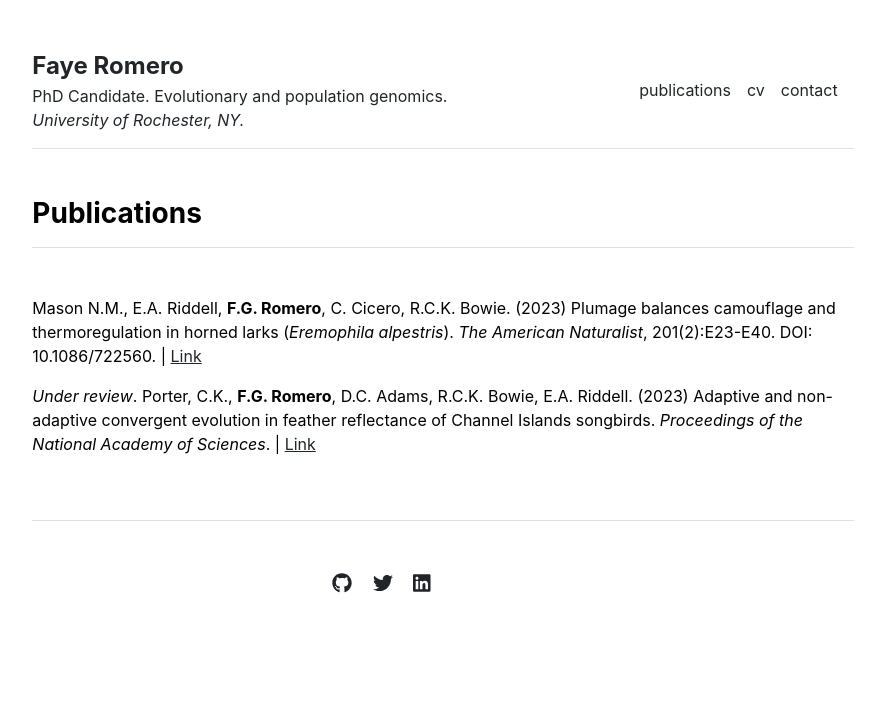
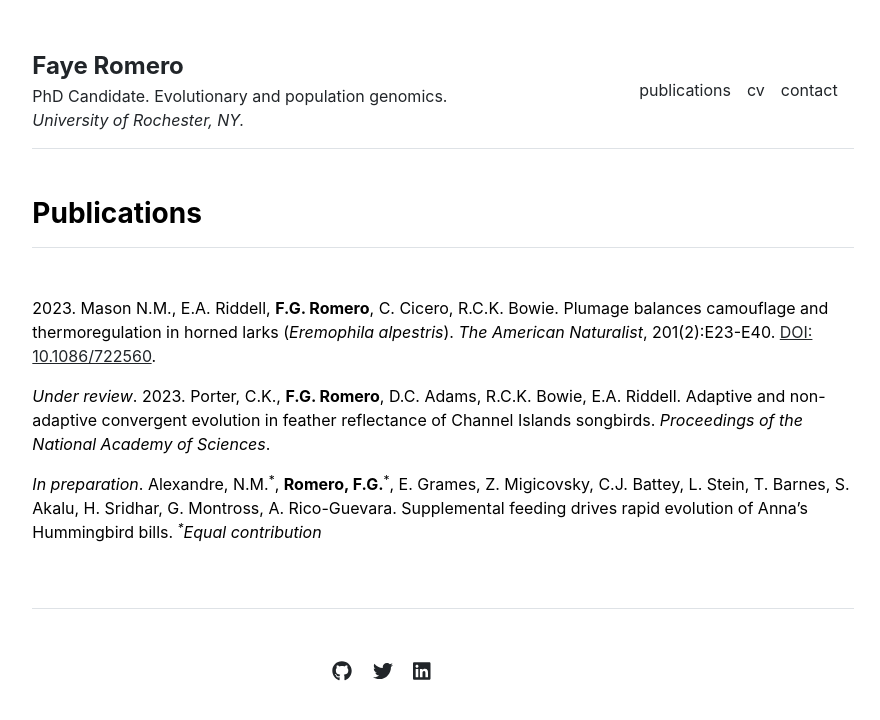
Before and after one commit to faye-romero/faye-romero.github.io, a Jekyll site: the page built from publications.md, in a window 1280 px wide. Shown: the top 720 px of the page, without its empty margins (197-1077 px from the left). Built offline with Jekyll 4.4.1, drawn with Linux system fonts in a browser that asks for light colours.

Commit message:
More updates

```diff
--- a/_data/publications.yml
+++ b/_data/publications.yml
@@ -1,7 +1,9 @@
 featured:
-- {name: 'Mason N.M., E.A. Riddell, <b>F.G. Romero</b>, C. Cicero, R.C.K. Bowie. (2023) Plumage balances camouflage and thermoregulation in horned larks (<i>Eremophila alpestris</i>). <i>The American Naturalist</i>, 201(2):E23-E40. DOI: 10.1086/722560.', url: 'https://www.journals.uchicago.edu/doi/10.1086/722560'}
+- {name: '2023. Mason N.M., E.A. Riddell, <b>F.G. Romero</b>, C. Cicero, R.C.K. Bowie. Plumage balances camouflage and thermoregulation in horned larks (<i>Eremophila alpestris</i>). <i>The American Naturalist</i>, 201(2):E23-E40. <a href="https://www.journals.uchicago.edu/doi/10.1086/722560">DOI: 10.1086/722560</a>.'}
 
 index:
-- {name: 'Mason N.M., E.A. Riddell, <b>F.G. Romero</b>, C. Cicero, R.C.K. Bowie. (2023) Plumage balances camouflage and thermoregulation in horned larks (<i>Eremophila alpestris</i>). <i>The American Naturalist</i>, 201(2):E23-E40. DOI: 10.1086/722560.', url: 'https://www.journals.uchicago.edu/doi/10.1086/722560'}
+- {name: '2023. Mason N.M., E.A. Riddell, <b>F.G. Romero</b>, C. Cicero, R.C.K. Bowie. Plumage balances camouflage and thermoregulation in horned larks (<i>Eremophila alpestris</i>). <i>The American Naturalist</i>, 201(2):E23-E40. <a href="https://www.journals.uchicago.edu/doi/10.1086/722560">DOI: 10.1086/722560</a>.'}
 
-- {name: '<i>Under review</i>. Porter, C.K., <b>F.G. Romero</b>, D.C. Adams, R.C.K. Bowie, E.A. Riddell. (2023) Adaptive and non-adaptive convergent evolution in feather reflectance of Channel Islands songbirds. <i>Proceedings of the National Academy of Sciences</i>.'}
+- {name: '<i>Under review</i>. 2023. Porter, C.K., <b>F.G. Romero</b>, D.C. Adams, R.C.K. Bowie, E.A. Riddell. Adaptive and non-adaptive convergent evolution in feather reflectance of Channel Islands songbirds. <i>Proceedings of the National Academy of Sciences</i>.'}
+
+- {name: '<i>In preparation</i>. Alexandre, N.M.<sup>*</sup>, <b>Romero, F.G.</b><sup>*</sup>, E. Grames, Z. Migicovsky, C.J. Battey, L. Stein, T. Barnes, S. Akalu, H. Sridhar, G. Montross, A. Rico-Guevara. Supplemental feeding drives rapid evolution of Anna’s Hummingbird bills. <i><sup>*</sup>Equal contribution</i>'}
--- a/_includes/publications.html
+++ b/_includes/publications.html
@@ -3,11 +3,11 @@
     <h3 class="fw-bold border-bottom pb-3 mb-5">Publications</h3>
     {% if page.title == "Home" %}
       {% for item in site.data.publications.featured %}
-        <p>{{ item.name }} | <a href="{{ item.url }}">Link</a></p>
+        <p>{{ item.name }}</p>
       {% endfor %}
     {% else %}
       {% for item in site.data.publications.index %}
-        <p>{{ item.name }} | <a href="{{ item.url }}">Link</a></p>
+        <p>{{ item.name }}</p>
       {% endfor %}
     {% endif %}
   </div>
--- a/_layouts/home.html
+++ b/_layouts/home.html
@@ -12,7 +12,9 @@ layout: default
   </div>
 </div>
 
+<!-->
 {% include publications.html %}
+-->
 
 <div class="row g-5 mb-5">
   <div class="col-md-12">
```
